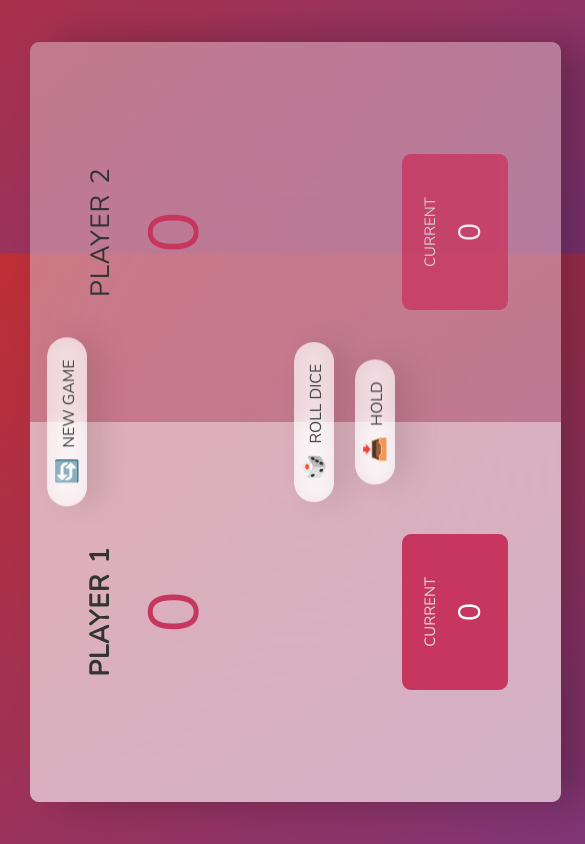
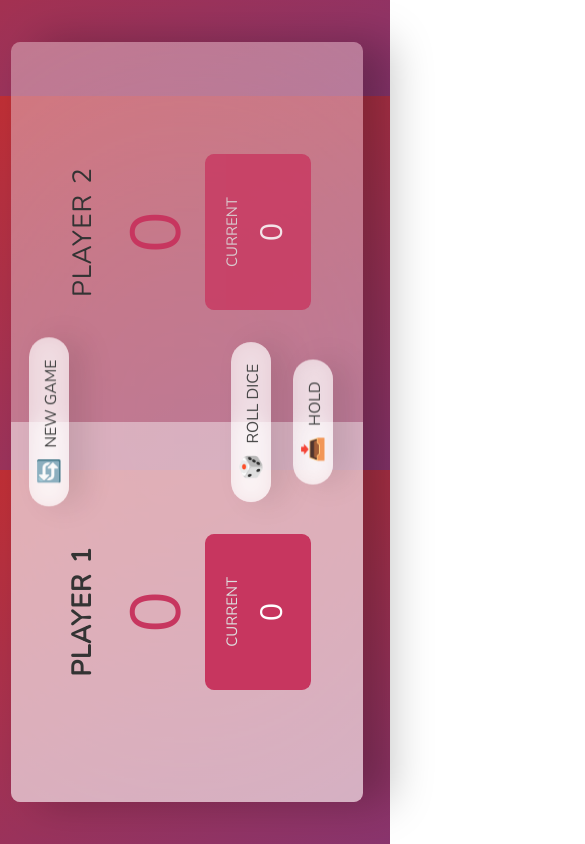
Before and after one commit to 0nefarius/pig-game-course, a plain HTML site: page index.html in a window 390 px wide. Shown: the whole page, 585 px wide, since content can reach past the window. Drawn offline with nearby package versions, Linux system fonts and the light colour scheme.

Commit message:
Responding to smaller tablets/smartphones

```diff
--- a/css/queries.css
+++ b/css/queries.css
@@ -7,11 +7,12 @@
     overflow-x: hidden;
     position: absolute;
     top: 100%;
-    left: 0;
+    padding-top: 1.25rem;
+    padding-bottom: 1.25rem;
   }
 
   body {
-    height: 70vh;
+    height: 100%;
   }
 
   main {
@@ -32,11 +33,11 @@
   }
 
   .btn--roll {
-    top: 30rem;
+    top: 25rem;
   }
 
   .btn--hold {
-    top: 37rem;
+    top: 32rem;
   }
 
   .dice {
--- a/css/style.css
+++ b/css/style.css
@@ -3,7 +3,7 @@
 * {
   margin: 0;
   padding: 0;
-  box-sizing: inherit;
+  box-sizing: border-box;
 }
 
 html {
```
